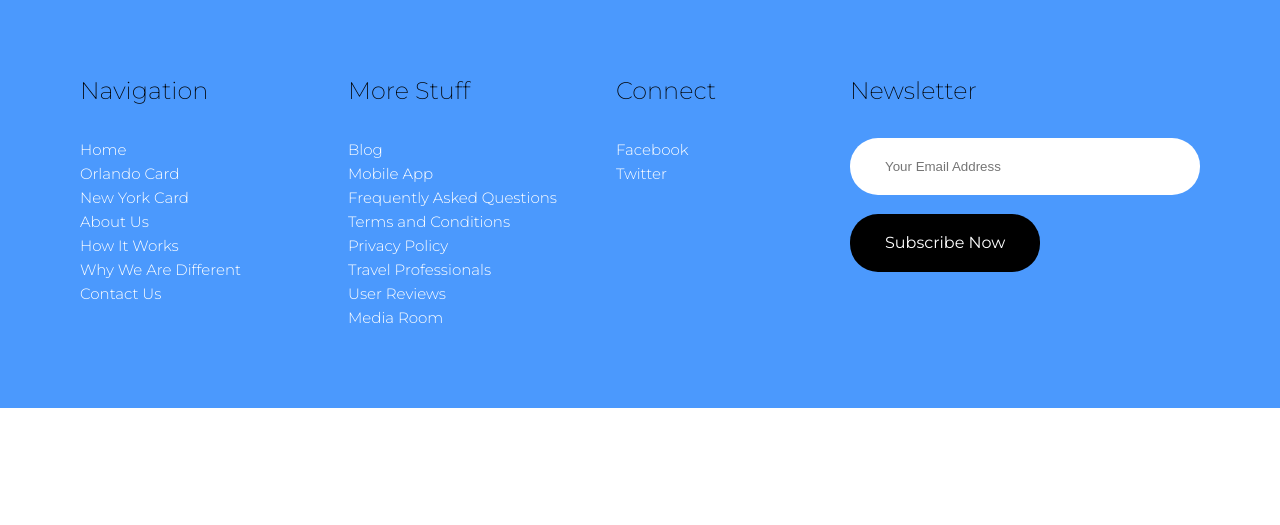
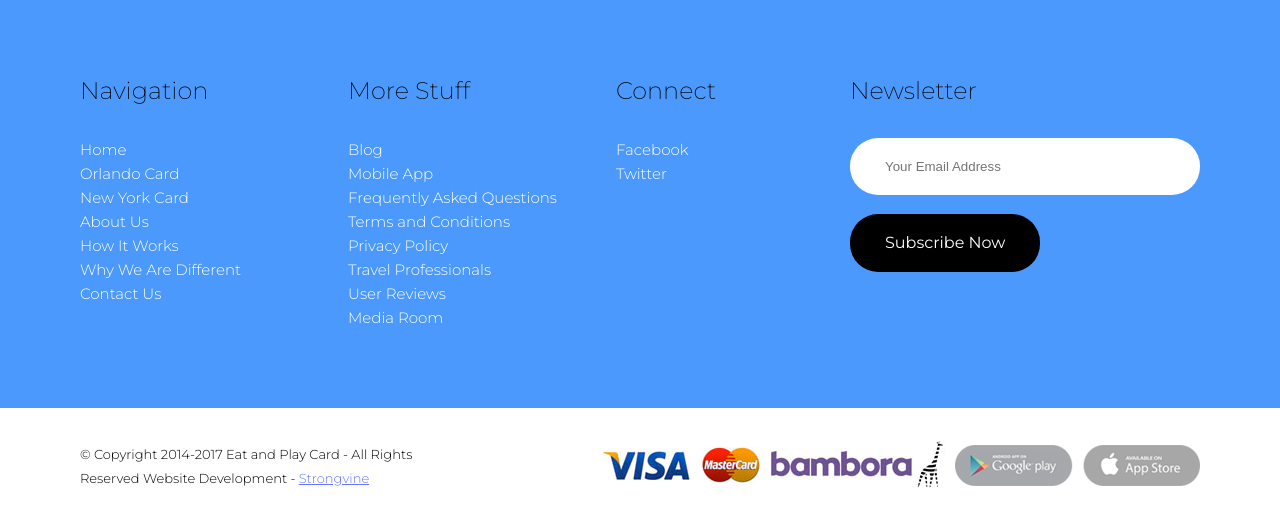
Before and after one commit to altim/eatandplay, a PHP site: page / in a window 1280 px wide. Shown: the part 4514-5039 px from the top of the page. Before the commit the page ends 4922 px from the top, so only its background shows below. Run offline with PHP 8.4, Linux system fonts and the light colour scheme.

Commit message:
Copyright

```diff
--- a/css/style.css
+++ b/css/style.css
@@ -517,4 +517,44 @@ footer {
         display: inline-block;
         margin-top: 19px; }
 
+#copyright {
+  width: 100%;
+  background: #fff;
+  padding: 32px 0; }
+  #copyright .copyright-inner {
+    max-width: 1120px;
+    width: 100%;
+    margin: auto;
+    overflow: hidden; }
+    #copyright .copyright-inner .copyright-info {
+      max-width: 395px;
+      float: left; }
+      #copyright .copyright-inner .copyright-info p {
+        font-size: 13px;
+        font-weight: 300;
+        line-height: 24px;
+        color: #000;
+        margin-top: 2px; }
+        #copyright .copyright-inner .copyright-info p a {
+          font-size: 13px;
+          font-weight: 300;
+          line-height: 24px;
+          color: #6775ff;
+          -webkit-transition: all 0.4s;
+          -moz-transition: all 0.4s;
+          -o-transition: all 0.4s;
+          transition: all 0.4s;
+          display: inline-block; }
+          #copyright .copyright-inner .copyright-info p a:hover {
+            color: #000; }
+    #copyright .copyright-inner .payment-menu {
+      float: right; }
+      #copyright .copyright-inner .payment-menu ul li {
+        height: 50px;
+        display: table-cell;
+        vertical-align: middle; }
+        #copyright .copyright-inner .payment-menu ul li a {
+          text-decoration: none;
+          margin-left: 10px; }
+
 /*# sourceMappingURL=style.css.map */
--- a/css/style.scss
+++ b/css/style.scss
@@ -788,3 +788,68 @@ footer {
 
   }
 }
+
+
+
+// ============= COPYRIGHT SECTION =============
+
+
+#copyright {
+  width:100%;
+  background:#fff;
+  padding:32px 0;
+
+  .copyright-inner {
+    max-width:1120px;
+    width:100%;
+    margin:auto;
+    overflow:hidden;
+
+    .copyright-info {
+      max-width: 395px;
+      float: left;
+
+
+      p {
+        font-size: 13px;
+        font-weight: 300;
+        line-height: 24px;
+        color: #000;
+        margin-top: 2px;
+
+        a {
+          font-size: 13px;
+          font-weight: 300;
+          line-height: 24px;
+          color: #6775ff;
+          @include transition(all .4s);
+          display: inline-block;
+
+          &:hover {
+            color: #000;
+          }
+        }
+      }
+
+    }
+
+    .payment-menu {
+      float:right;
+
+      ul {
+        li {
+          height:50px;
+          display:table-cell;
+          vertical-align: middle;
+
+
+          a {
+            text-decoration: none;
+            margin-left:10px;
+          }
+        }
+      }
+    }
+
+  }
+}
--- a/index.html
+++ b/index.html
@@ -287,5 +287,24 @@
         </div>
     </footer>
 
+    <section id="copyright">
+        <div class="copyright-inner">
+            <div class="copyright-info">
+                <p>&copy; Copyright 2014-2017 Eat and Play Card - All Rights Reserved
+                Website Development - <a href="#">Strongvine</a></p>
+            </div>
+
+            <div class="payment-menu">
+                <ul>
+                    <li><a href="#"><img src="img/payment-visa.jpg" alt="Visa" /></a></li>
+                    <li><a href="#"><img src="img/payment-mastercard.jpg" alt="Mastercard" /></a></li>
+                    <li><a href="#"><img src="img/payment-bambora.jpg" alt="Bambora" /></a></li>
+                    <li><a href="#"><img src="img/google-play.png" alt="Google Play" /></a></li>
+                    <li><a href="#"><img src="img/apple-store.png" alt="Apple Store" /></a></li>
+                </ul>
+            </div>
+        </div>
+    </section>
+
 </body>
 </html>
```
Also changed, not shown: img/apple-store.png (added), img/google-play.png (added), img/payment-bambora.jpg (added), img/payment-mastercard.jpg (added), img/payment-visa.jpg (added), 1 other file.
